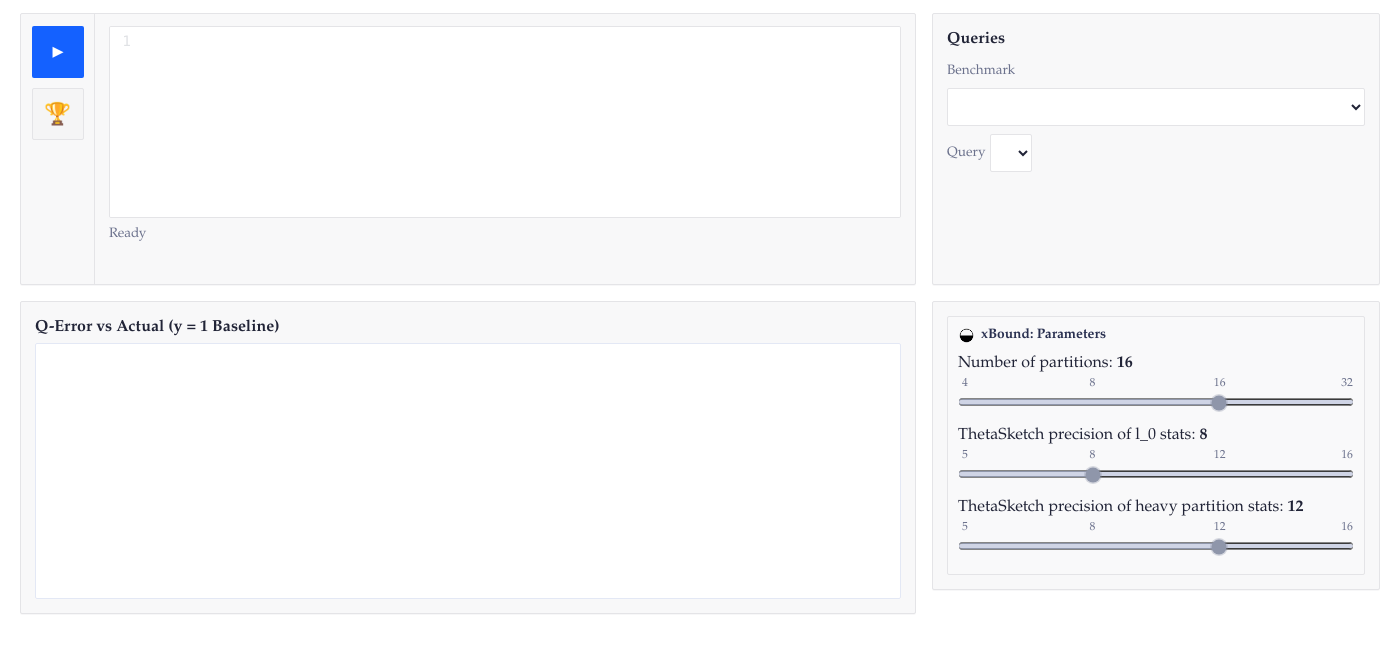
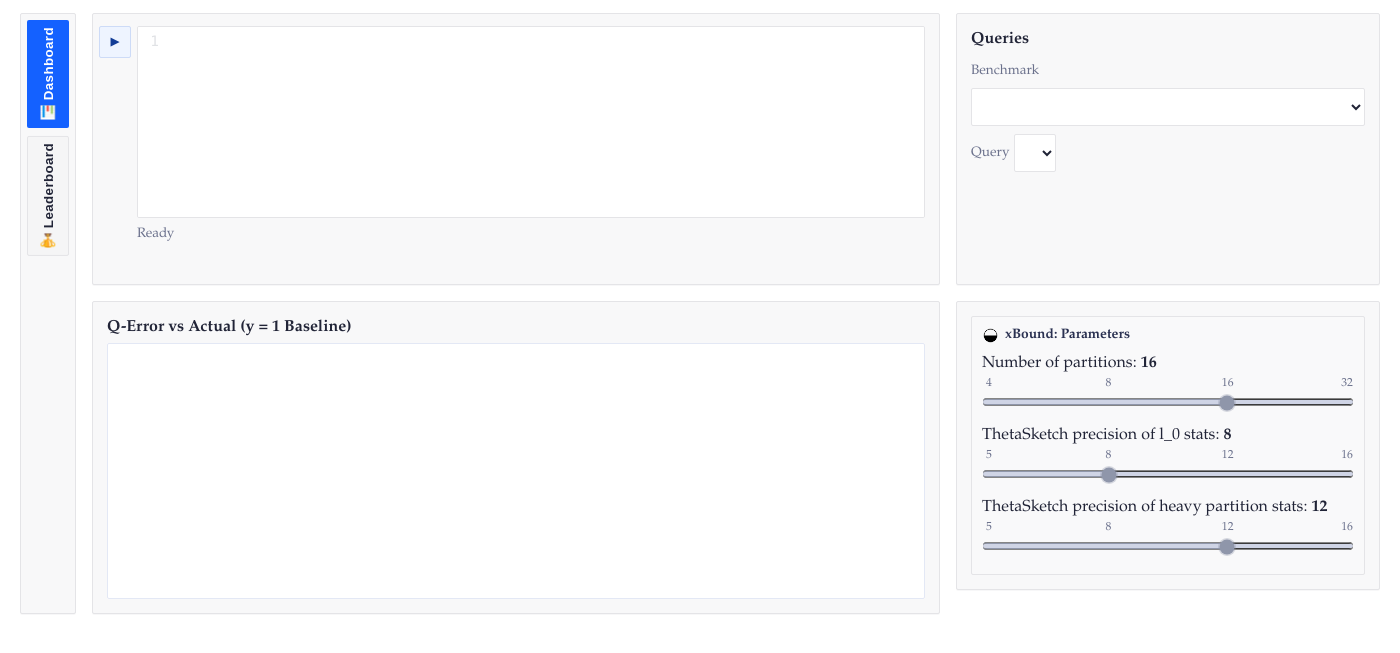
Before and after one commit to xBound/xbound-demo, an Electron app: page src/index.html in a window 1400 px wide. Shown: the part 51-704 px from the top of the page. Drawn offline with nearby package versions, Linux system fonts and the light colour scheme; no server answers.

Commit message:
worked out the run button

```diff
--- a/src/index.html
+++ b/src/index.html
@@ -16,10 +16,14 @@
       </header>
 
       <main class="layout-grid">
+        <aside class="nav-rail card" aria-label="View navigation">
+          <button id="dashboardTabBtn" class="rail-btn active" aria-label="Dashboard" title="Dashboard">📊 Dashboard</button>
+          <button id="leaderboardBtn" class="rail-btn" aria-label="Leaderboard" title="Leaderboard">🏆 Leaderboard</button>
+        </aside>
+
         <section class="sql-panel card">
-          <div class="left-actions">
-            <button id="runBtn" class="square-btn active" aria-label="Run" title="Run">▶</button>
-            <button id="leaderboardBtn" class="square-btn" aria-label="Leaderboard" title="Leaderboard">🏆</button>
+          <div class="sql-left-action">
+            <button id="runBtn" class="run-btn" aria-label="Run query" title="Run query">▶</button>
           </div>
           <div class="sql-content">
             <div class="sql-editor-wrap">
--- a/src/renderer.js
+++ b/src/renderer.js
@@ -146,6 +146,7 @@ const els = {
   xboundHhThetaValue: document.getElementById('xboundHhThetaValue'),
   planSystemSelect: document.getElementById('planSystemSelect'),
   planControls: document.getElementById('planControls'),
+  dashboardTabBtn: document.getElementById('dashboardTabBtn'),
   runBtn: document.getElementById('runBtn'),
   planViewBtn: document.getElementById('planViewBtn'),
   leaderboardBtn: document.getElementById('leaderboardBtn'),
@@ -1099,9 +1100,14 @@ function getSqlText() {
   return els.sqlInput.value;
 }
 
+function alignRunButtonToSqlText() {
+  if (!els.runBtn) return;
+  els.runBtn.style.transform = 'translateX(0px)';
+}
+
 function setMode(mode) {
   currentMode = mode;
-  els.runBtn.classList.toggle('active', mode === 'run');
+  if (els.dashboardTabBtn) els.dashboardTabBtn.classList.toggle('active', mode === 'run' || mode === 'plan');
   if (els.planViewBtn) els.planViewBtn.classList.toggle('active', mode === 'plan');
   els.leaderboardBtn.classList.toggle('active', mode === 'leaderboard');
 
@@ -1118,6 +1124,7 @@ function setMode(mode) {
   if (mode === 'run') renderQErrorBarPlot(entries);
   if (mode === 'plan') renderPlanTree(els.planSystemSelect.value);
   if (mode === 'leaderboard') renderLeaderboard();
+  window.requestAnimationFrame(alignRunButtonToSqlText);
 }
 
 function populateSelectors() {
@@ -1400,6 +1407,14 @@ function bindEvents() {
     });
   }
 
+  if (els.dashboardTabBtn) {
+    els.dashboardTabBtn.addEventListener('click', () => {
+      setMode('run');
+      renderQErrorBarPlot(activeEntries());
+      els.statusText.textContent = 'Dashboard opened';
+    });
+  }
+
   els.leaderboardBtn.addEventListener('click', () => {
     setMode('leaderboard');
     renderLeaderboard();
@@ -1408,6 +1423,7 @@ function bindEvents() {
 
   window.addEventListener('resize', () => {
     if (currentMode === 'run') renderQErrorBarPlot(activeEntries());
+    alignRunButtonToSqlText();
   });
 }
 
@@ -1442,6 +1458,7 @@ async function init() {
     updateXboundParamsState();
     bindEvents();
     setMode('run');
+    window.requestAnimationFrame(alignRunButtonToSqlText);
   } catch (err) {
     console.error('[init][failed]', err);
     els.statusText.textContent = 'Render failed in this browser. Check console logs.';
--- a/src/styles.css
+++ b/src/styles.css
@@ -54,12 +54,42 @@ body {
 
 .layout-grid {
   display: grid;
-  grid-template-columns: minmax(0, 2fr) minmax(0, 1fr);
+  grid-template-columns: 56px minmax(0, 2fr) minmax(0, 1fr);
   gap: 16px;
 }
 
 .layout-grid > * {
   min-width: 0;
+}
+
+.nav-rail {
+  grid-column: 1 / 2;
+  grid-row: 1 / 3;
+  display: flex;
+  flex-direction: column;
+  align-items: stretch;
+  padding: 6px 6px;
+  gap: 8px;
+}
+
+.rail-btn {
+  width: 100%;
+  min-height: 104px;
+  border: 1px solid var(--line);
+  border-radius: 2px;
+  background: #f5f5f6;
+  color: var(--ink);
+  font-weight: 700;
+  cursor: pointer;
+  writing-mode: vertical-rl;
+  transform: rotate(180deg);
+  letter-spacing: 0.03em;
+}
+
+.rail-btn.active {
+  background: var(--accent);
+  color: #fff;
+  border-color: transparent;
 }
 
 .card {
@@ -70,46 +100,46 @@ body {
 }
 
 .sql-panel {
-  grid-column: 1 / 2;
+  grid-column: 2 / 3;
   grid-row: 1 / 2;
   display: grid;
-  grid-template-columns: 74px 1fr;
+  grid-template-columns: 44px minmax(0, 1fr);
   min-height: clamp(220px, 34vh, 300px);
 }
 
-.left-actions {
-  border-right: 1px solid var(--line);
+.sql-left-action {
   display: flex;
-  flex-direction: column;
-  align-items: center;
-  gap: 10px;
-  padding: 12px 8px;
+  align-items: flex-start;
+  justify-content: center;
+  padding: 12px 6px 6px;
 }
 
-.square-btn {
-  width: 52px;
-  height: 52px;
+.run-btn {
+  width: 32px;
+  min-width: 32px;
+  max-width: 32px;
+  height: 32px;
+  min-height: 32px;
+  max-height: 32px;
+  box-sizing: border-box;
+  padding: 0;
   border: 1px solid var(--line);
   border-radius: 2px;
-  background: #f5f5f6;
-  color: var(--ink);
+  background: #eef4ff;
+  border-color: #cddbf7;
+  color: #123c96;
   font-weight: 700;
   cursor: pointer;
-}
-
-.square-btn.active {
-  background: var(--accent);
-  color: #fff;
-  border-color: transparent;
-}
-
-#leaderboardBtn {
-  font-size: 1.35rem;
+  font-family: var(--font-mono);
+  font-size: 0.95rem;
   line-height: 1;
+  display: inline-flex;
+  align-items: center;
+  justify-content: center;
 }
 
 .sql-content {
-  padding: 12px 14px;
+  padding: 12px 14px 12px 0;
   display: flex;
   flex-direction: column;
   gap: 8px;
@@ -170,7 +200,7 @@ body {
 }
 
 .controls-panel {
-  grid-column: 2 / 3;
+  grid-column: 3 / 4;
   grid-row: 1 / 2;
   padding: 14px;
   display: flex;
@@ -179,7 +209,7 @@ body {
 }
 
 .xbound-panel {
-  grid-column: 2 / 3;
+  grid-column: 3 / 4;
   grid-row: 2 / 3;
   padding: 14px;
   align-self: start;
@@ -341,7 +371,7 @@ option {
 }
 
 .chart-panel {
-  grid-column: 1 / 2;
+  grid-column: 2 / 3;
   grid-row: 2 / 3;
   padding: 14px;
   overflow: hidden;
@@ -709,17 +739,17 @@ option {
 }
 
 .app-shell.leaderboard-mode .controls-panel {
-  grid-column: 1 / 2;
+  grid-column: 2 / 3;
   grid-row: 1 / 2;
 }
 
 .app-shell.leaderboard-mode .xbound-panel {
-  grid-column: 2 / 3;
+  grid-column: 3 / 4;
   grid-row: 1 / 2;
 }
 
 .app-shell.leaderboard-mode #leaderboardPanel {
-  grid-column: 1 / 3;
+  grid-column: 2 / 4;
   grid-row: 2 / 3;
   background: transparent;
   border: 0;
@@ -737,6 +767,19 @@ option {
 @media (max-width: 1080px) {
   .layout-grid {
     grid-template-columns: 1fr;
+  }
+
+  .nav-rail {
+    grid-column: 1 / 2;
+    grid-row: auto;
+    flex-direction: row;
+    padding: 6px;
+  }
+
+  .rail-btn {
+    writing-mode: horizontal-tb;
+    transform: none;
+    min-height: 38px;
   }
 
   .sql-panel,
```
